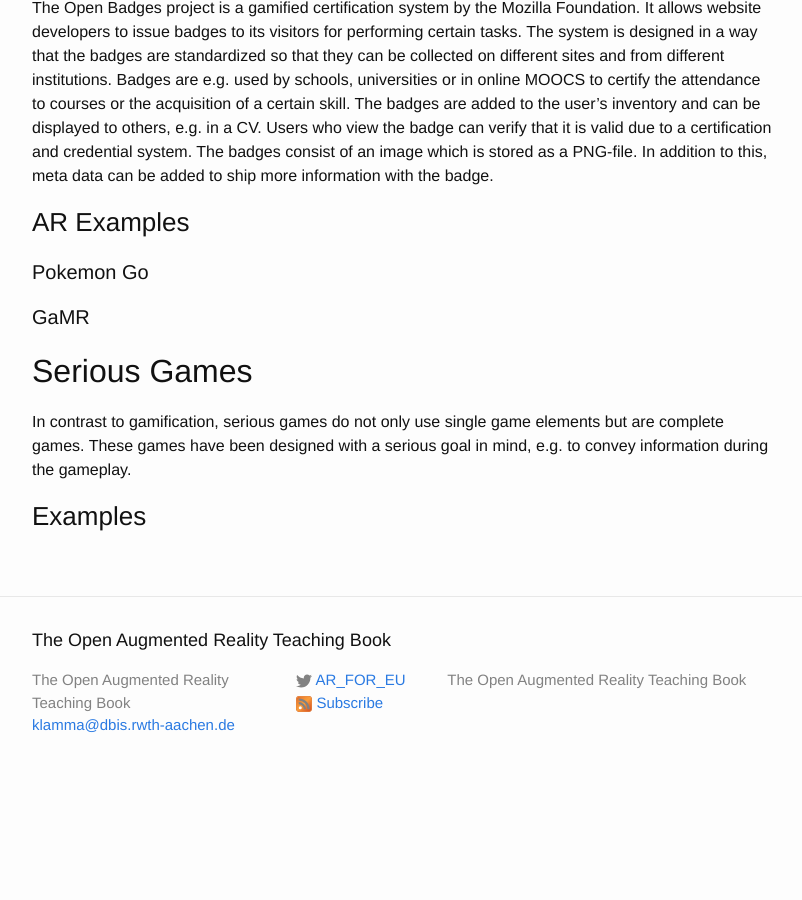
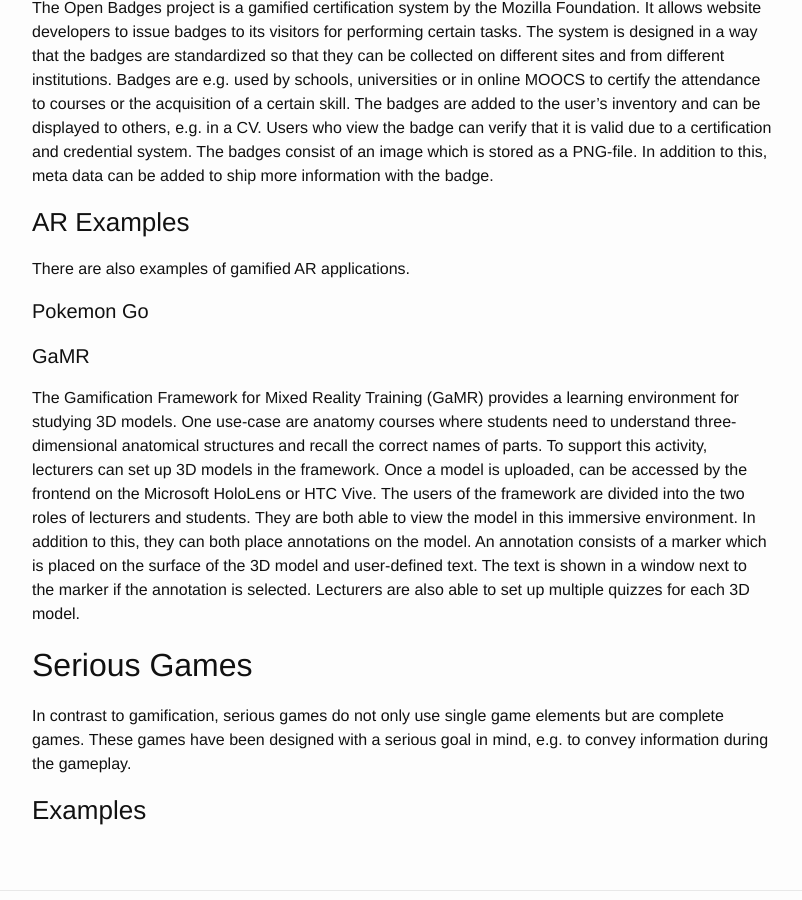
Before and after one commit to klamma/ar-for-eu-book, a Jekyll site: the page built from _pages/chapters/game.md, in a window 1280 px wide and 900 px high, scrolled down 3603 px. Shown: the whole window, without its empty margins (238-1040 px from the left). Built offline with Jekyll 4.4.1, drawn with Linux system fonts in a browser that asks for light colours; nearby versions of some CDN libraries; before the commit the page ends 4400 px from its top, so only the background shows below that.

Commit message:
started on GaMR section in gamification chapter

```diff
--- a/_pages/chapters/game.md
+++ b/_pages/chapters/game.md
@@ -152,9 +152,22 @@ In addition to this, meta data can be added to ship more information with the ba
 
 ### AR Examples
 
+There are also examples of gamified AR applications.
+
 #### Pokemon Go
 
 #### GaMR
+
+The Gamification Framework for Mixed Reality Training (GaMR) provides a learning environment for studying 3D models.
+One use-case are anatomy courses where students need to understand three-dimensional anatomical structures and recall the correct names of parts.
+To support this activity, lecturers can set up 3D models in the framework.
+Once a model is uploaded, can be accessed by the frontend on the Microsoft HoloLens or HTC Vive.
+The users of the framework are divided into the two roles of lecturers and students.
+They are both able to view the model in this immersive environment.
+In addition to this, they can both place annotations on the model.
+An annotation consists of a marker which is placed on the surface of the 3D model and user-defined text.
+The text is shown in a window next to the marker if the annotation is selected.
+Lecturers are also able to set up multiple quizzes for each 3D model.
 
 ## Serious Games
 
```
